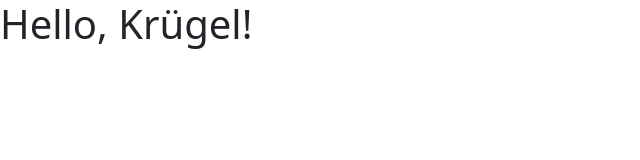
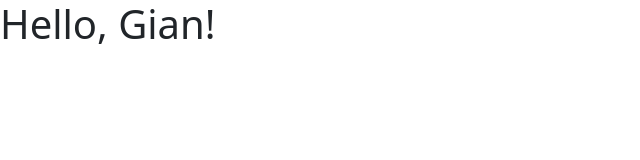
Before and after one commit to TelecomPTT/287, a plain HTML site: page index.html in a window 1280 px wide. Shown: the whole page, without its empty margins (0-640 px from the left). Drawn offline with nearby package versions, Linux system fonts and the light colour scheme.

Commit message:
gianane gegrüsst

```diff
--- a/index.html
+++ b/index.html
@@ -8,7 +8,7 @@
     <link href="https://cdn.jsdelivr.net/npm/bootstrap@5.2.0-beta1/dist/css/bootstrap.min.css" rel="stylesheet" integrity="sha384-0evHe/X+R7YkIZDRvuzKMRqM+OrBnVFBL6DOitfPri4tjfHxaWutUpFmBp4vmVor" crossorigin="anonymous">
 </head>
 <body>
-<h1>Hello, Krügel!</h1>
+<h1>Hello, Gian!</h1>
 <script src="https://cdn.jsdelivr.net/npm/bootstrap@5.2.0-beta1/dist/js/bootstrap.bundle.min.js" integrity="sha384-pprn3073KE6tl6bjs2QrFaJGz5/SUsLqktiwsUTF55Jfv3qYSDhgCecCxMW52nD2" crossorigin="anonymous"></script>
 </body>
 </html>
```
